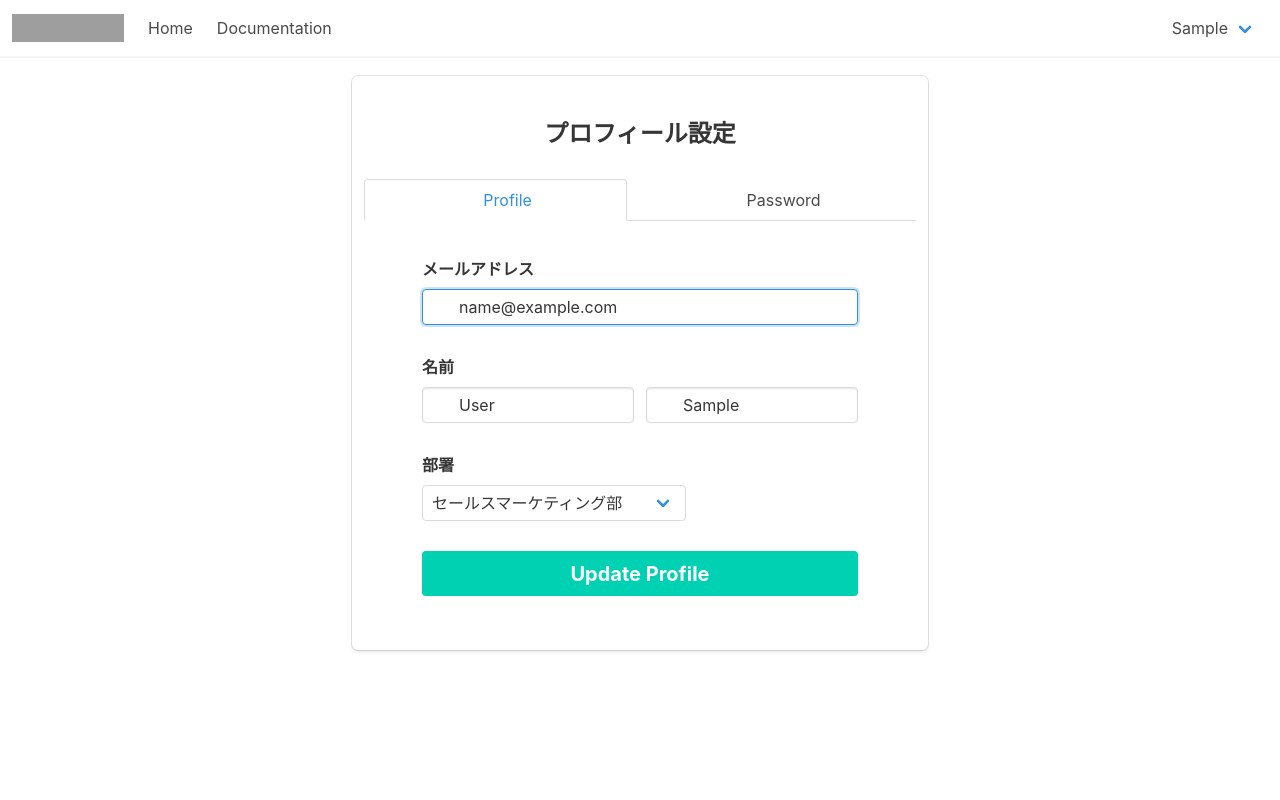
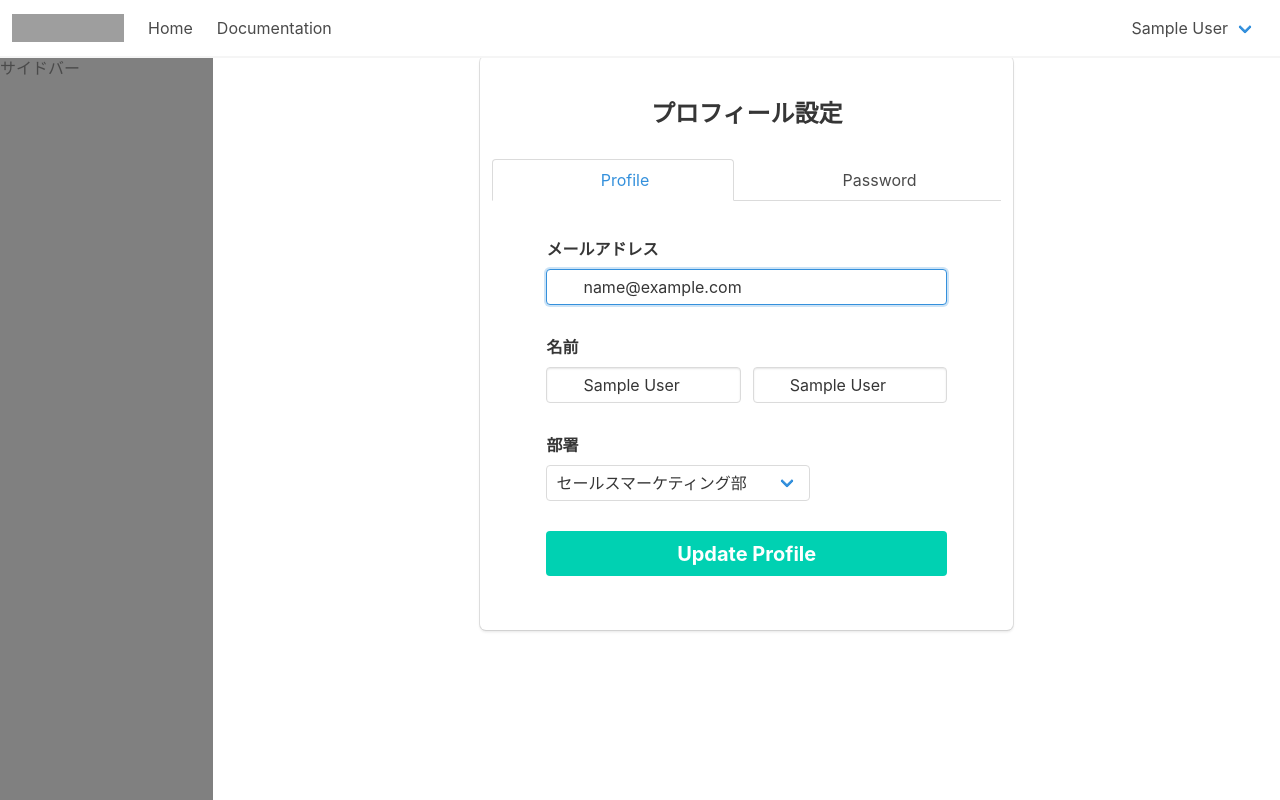
Before and after one commit to nagisa-ito/transporter, a Laravel app: page /profile/edit in a window 1280 px wide. Run offline with Laravel 8, Linux system fonts and the light colour scheme; the visitor is signed in with stand-in values (Sample User, id 1); data comes from the database, SQL or seed files in the repository; parts of the project's set-up code (start-up, migrations or seed data) failed here and were passed over; some libraries are stand-ins or nearby versions; some web fonts are replaced; grey boxes are pictures that could not be loaded.

Commit message:
ヘッダーとサイドバーを別ファイルに

```diff
--- a/server/resources/views/layouts/app.blade.php
+++ b/server/resources/views/layouts/app.blade.php
@@ -21,64 +21,17 @@
     <link href="{{ asset('css/app.css') }}" rel="stylesheet">
 </head>
 <body>
+    @include('layouts.header')
+
     {{-- app以下でVueが有効になっている --}}
-    <div id="app">
-        {{-- TODO: ヘッダーは別ファイルに --}}
-        <nav class="navbar has-shadow mb-20" role="navigation" aria-label="main navigation">
-            <div class="navbar-brand">
-                <a class="navbar-item" href="https://bulma.io">
-                <img src="https://bulma.io/images/bulma-logo.png" width="112" height="28">
-                </a>
+    <div id="app" class="columns is-gapless" style="height: calc(100vh - 56px);">
+        <div class="column is-2">
+            @include('layouts.sidebar')
+        </div>
 
-                <a role="button" class="navbar-burger burger" aria-label="menu" aria-expanded="false" data-target="navbarBasicExample">
-                <span aria-hidden="true"></span>
-                <span aria-hidden="true"></span>
-                <span aria-hidden="true"></span>
-                </a>
-            </div>
-
-            <div id="navbarBasicExample" class="navbar-menu">
-                <div class="navbar-start">
-                    <a class="navbar-item" href="{{ url('/') }}">Home</a>
-                    <a class="navbar-item">Documentation</a>
-                </div>
-                <div class="navbar-end">
-
-                <div class="navbar-item">
-                    {{-- ユーザーが認証されているか --}}
-                    @auth
-                    <div class="navbar-item has-dropdown is-hoverable">
-                        <a class="navbar-link">{{ Auth::user()->first_name }}</a>
-                        <div class="navbar-dropdown is-right">
-                            <a class="navbar-item" href="{{ url('sections/index') }}">定期設定</a>
-                            <a class="navbar-item">区間登録</a>
-                            <a class="navbar-item" href="{{ url('profile/edit') }}">個人設定</a>
-                            <hr class="navbar-divider">
-                            <a class="navbar-item" href="{{ route('logout') }}"
-                                onclick="event.preventDefault(); document.getElementById('logout-form').submit();">
-                                {{ __('ログアウト') }}
-                            </a>
-                            <form id="logout-form" action="{{ route('logout') }}" method="POST" style="display: none;">
-                                @csrf
-                            </form>
-                        </div>
-                    </div>
-                    @else
-                    <div class="buttons">
-                        <a class="button is-primary" href="{{ route('register') }}">
-                            <strong>{{ __('Sign up') }}</strong>
-                        </a>
-                        <a class="button is-light" href="{{ route('login') }}">{{ __('Log in') }}</a>
-                    </div>
-                    @endauth
-                </div>
-            </div>
-        </nav>
-
-        <main>
+        <div class="column is-10">
             @yield('content')
-        </main>
-
+        </div>
     </div>
 </body>
 </html>
--- /dev/null
+++ b/server/resources/views/layouts/header.blade.php
@@ -0,0 +1,51 @@
+<nav class="navbar has-shadow" role="navigation" aria-label="main navigation">
+    <div class="navbar-brand">
+        <a class="navbar-item" href="https://bulma.io">
+        <img src="https://bulma.io/images/bulma-logo.png" width="112" height="28">
+        </a>
+
+        <a role="button" class="navbar-burger burger" aria-label="menu" aria-expanded="false" data-target="navbarBasicExample">
+        <span aria-hidden="true"></span>
+        <span aria-hidden="true"></span>
+        <span aria-hidden="true"></span>
+        </a>
+    </div>
+
+    <div id="navbarBasicExample" class="navbar-menu">
+        <div class="navbar-start">
+            <a class="navbar-item" href="{{ url('/home') }}">Home</a>
+            <a class="navbar-item">Documentation</a>
+        </div>
+        <div class="navbar-end">
+
+        <div class="navbar-item">
+            {{-- ユーザーが認証されているか --}}
+            @auth
+            <div class="navbar-item has-dropdown is-hoverable">
+                <a class="navbar-link">{{ Auth::user()->first_name }}</a>
+                <div class="navbar-dropdown is-right">
+                    <a class="navbar-item" href="{{ url('sections') }}">定期設定</a>
+                    <a class="navbar-item">区間登録</a>
+                    <a class="navbar-item" href="{{ url('profile/edit') }}">プロフィール設定</a>
+                    <a class="navbar-item" href="{{ url('profile/edit_password') }}">パスワード設定</a>
+                    <hr class="navbar-divider">
+                    <a class="navbar-item" href="{{ route('logout') }}"
+                        onclick="event.preventDefault(); document.getElementById('logout-form').submit();">
+                        {{ __('ログアウト') }}
+                    </a>
+                    <form id="logout-form" action="{{ route('logout') }}" method="POST" style="display: none;">
+                        @csrf
+                    </form>
+                </div>
+            </div>
+            @else
+            <div class="buttons">
+                <a class="button is-primary" href="{{ route('register') }}">
+                    <strong>{{ __('Sign up') }}</strong>
+                </a>
+                <a class="button is-light" href="{{ route('login') }}">{{ __('Log in') }}</a>
+            </div>
+            @endauth
+        </div>
+    </div>
+</nav>
--- /dev/null
+++ b/server/resources/views/layouts/sidebar.blade.php
@@ -0,0 +1,3 @@
+<div style="background: gray; height: 100%;">
+サイドバー
+</div>
```
